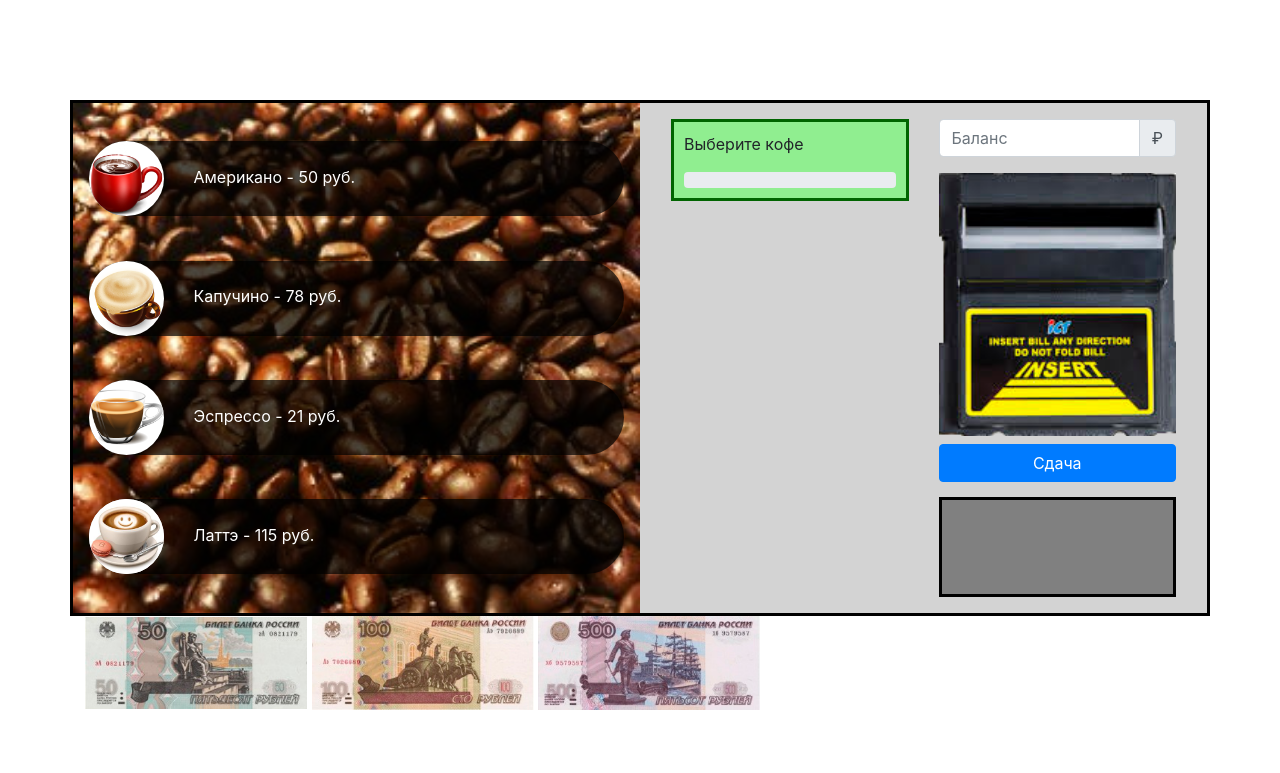
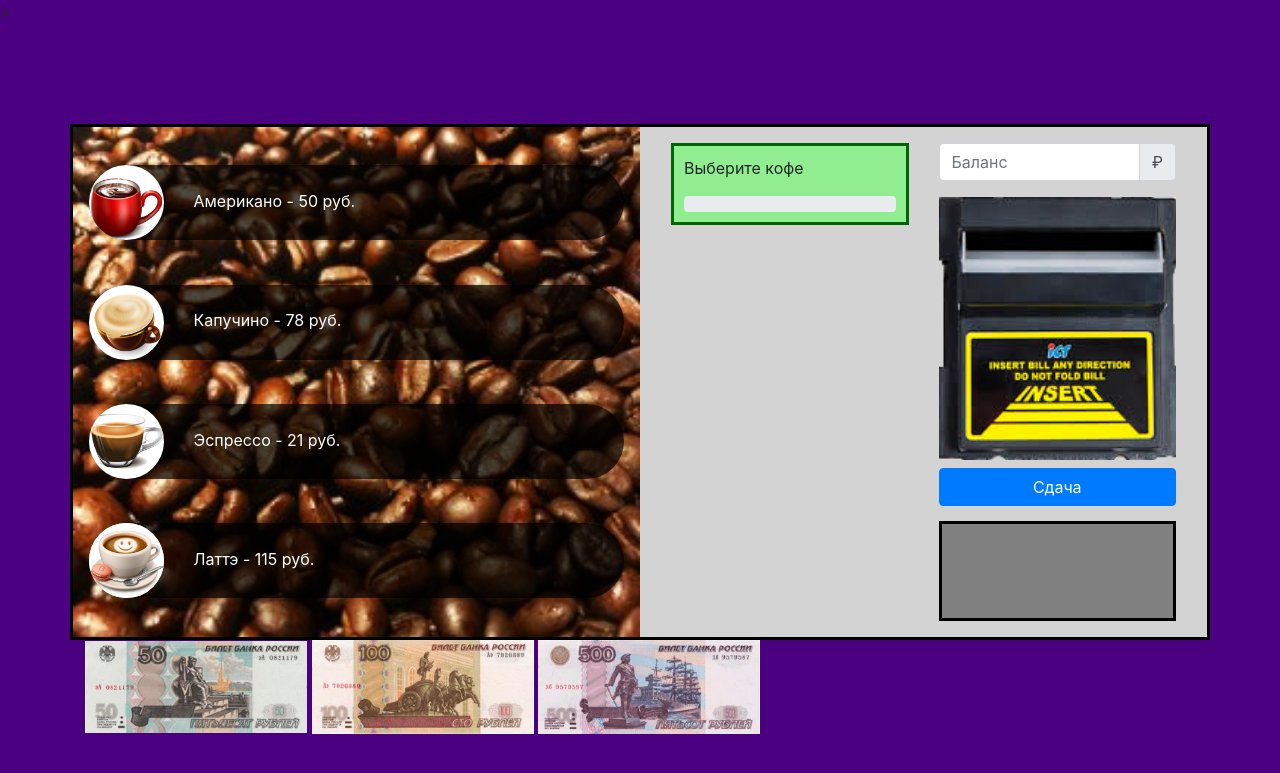
Before and after one commit to Dmitrii265/kofe, a PHP site: page / in a window 1280 px wide. Shown: the top 773 px of the page. Run offline with PHP 8.4, Linux system fonts and the light colour scheme.

Commit message:
Добавлен фон

```diff
--- a/index.php
+++ b/index.php
@@ -11,7 +11,8 @@
 
     <title>Кофе-машина</title>
   </head>
-  <body>
+  <body style="background-color:indigo">>
+
     <div class="container">
       <div class="row coffee-machine">
         <div class="col-6 coffee-list">
```
